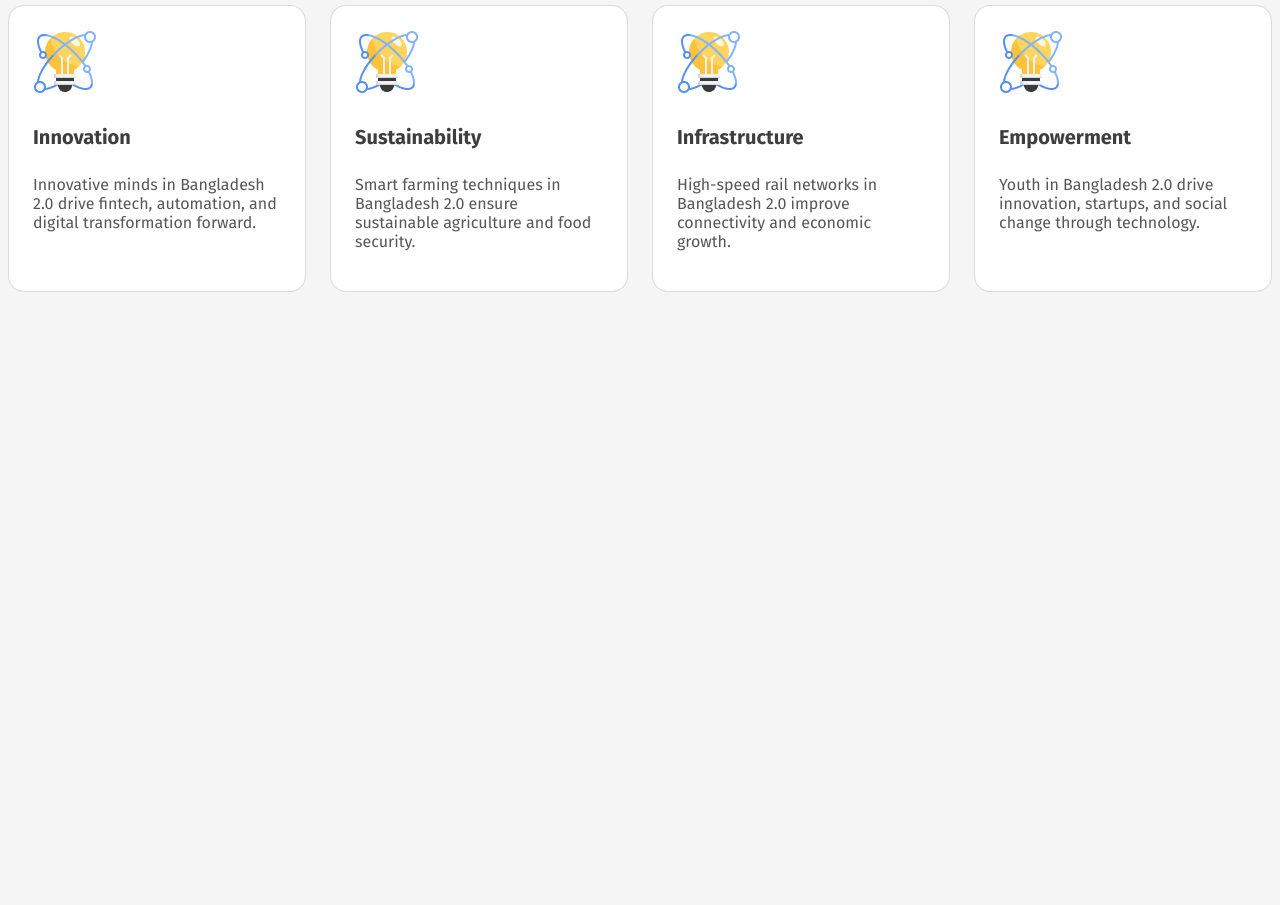
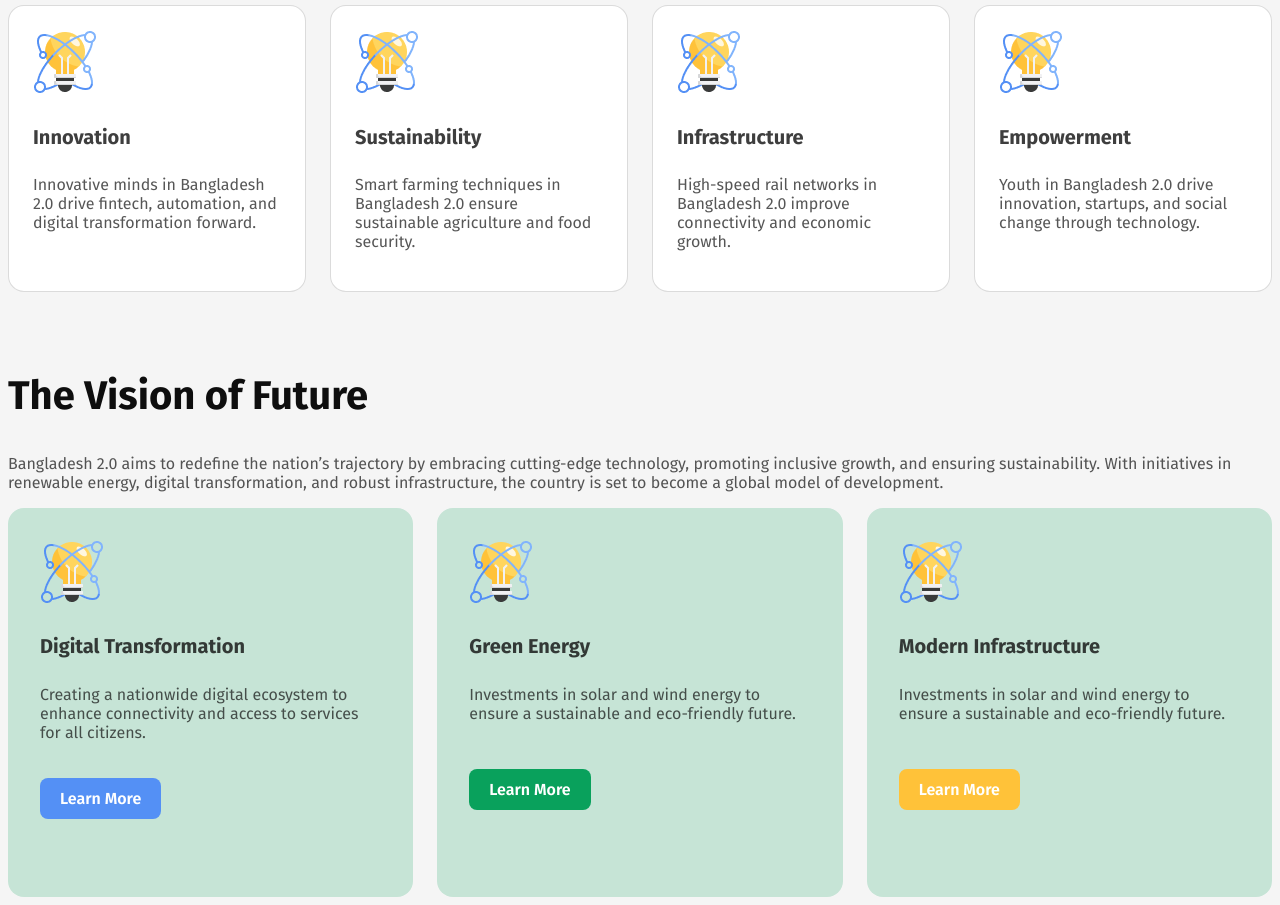
Before and after one commit to MuhitOop/assignment-01, a plain HTML site: page index.html in a window 1280 px wide. Shown: the part 815-1720 px from the top of the page. Before the commit the page ends 1115 px from the top, so only its background shows below. Drawn offline with Linux system fonts and the light colour scheme.

Commit message:
vision section complete

```diff
--- a/index.html
+++ b/index.html
@@ -38,35 +38,65 @@
         <div class="pillars-container">
           <div class="pillar">
             <img src="./assets/card-icon.png" alt="" class="pillar-img" />
-            <h4 class="pillar-title">Innovation</h4>
-            <p class="pillar-description">
+            <h4 class="box-title">Innovation</h4>
+            <p class="box-description">
               Innovative minds in Bangladesh 2.0 drive fintech, automation, and
               digital transformation forward.
             </p>
           </div>
           <div class="pillar">
             <img src="./assets/card-icon.png" alt="" class="pillar-img" />
-            <h4 class="pillar-title">Sustainability</h4>
-            <p class="pillar-description">
+            <h4 class="box-title">Sustainability</h4>
+            <p class="box-description">
               Smart farming techniques in Bangladesh 2.0 ensure sustainable agriculture and food security.
             </p>
           </div>
           <div class="pillar">
             <img src="./assets/card-icon.png" alt="" class="pillar-img" />
-            <h4 class="pillar-title">Infrastructure</h4>
-            <p class="pillar-description">
+            <h4 class="box-title">Infrastructure</h4>
+            <p class="box-description">
               High-speed rail networks in Bangladesh 2.0 improve connectivity and economic growth.
             </p>
           </div>
           <div class="pillar">
             <img src="./assets/card-icon.png" alt="" class="pillar-img" />
-            <h4 class="pillar-title">Empowerment</h4>
-            <p class="pillar-description">
+            <h4 class="box-title">Empowerment</h4>
+            <p class="box-description">
               Youth in Bangladesh 2.0 drive innovation, startups, and social change through technology.
             </p>
           </div>
         </div>
       </section>
+
+      <section class="visions">
+        <h1 class="section-title">The Vision of Future</h1>
+        <p class="section-description">
+          Bangladesh 2.0 aims to redefine the nation’s trajectory by embracing cutting-edge technology, promoting inclusive growth, and ensuring sustainability. With initiatives in renewable energy, digital transformation, and robust infrastructure, the country is set to become a global model of development.
+        </p>
+
+        <div class="visions-container">
+          <div class="vision-1 vision-box">
+            <img src="./assets/card-icon.png" alt="">
+            <h4 class="box-title">Digital Transformation</h4>
+            <p class="box-description">Creating a nationwide digital ecosystem to enhance connectivity and access to services for all citizens.</p>
+            <button class="vision-btn-1">Learn More</button>
+          </div>
+          <div class="vision-2 vision-box">
+            <img src="./assets/card-icon.png" alt="">
+            <h4 class="box-title">Green Energy</h4>
+            <p class="box-description">Investments in solar and wind energy to ensure a sustainable and eco-friendly future.</p>
+            <button class="vision-btn-2">Learn More</button>
+          </div>
+          <div class="vision-3 vision-box">
+            <img src="./assets/card-icon.png" alt="">
+            <h4 class="box-title">Modern Infrastructure</h4>
+            <p class="box-description">Investments in solar and wind energy to ensure a sustainable and eco-friendly future.</p>
+            <button class="vision-btn-3">Learn More</button>
+          </div>
+        </div>
+      </section>
+
+
     </main>
 
     <footer></footer>
--- a/style/style.css
+++ b/style/style.css
@@ -33,6 +33,27 @@ body {
   text-align: left;
 }
 
+.section-description {
+  color: #0e0e0eb3;
+  font-size: 16px;
+  font-weight: 400;
+  text-align: left;
+}
+
+.box-title {
+  color: #0e0e0ecc;
+  font-size: 20px;
+  font-weight: 700;
+  text-align: left;
+}
+
+.box-description {
+  color: #0e0e0eb3;
+  font-family: Fira Sans;
+  font-size: 16px;
+  font-weight: 400;
+  text-align: left;
+}
 /* shared style end */
 
 header,
@@ -124,19 +145,60 @@ nav {
   padding: 24px;
 }
 
-.pillar-title {
-  color: #0e0e0ecc;
-  font-size: 20px;
-  font-weight: 700;
-  text-align: left;
+/* pillars section end*/
+
+/* vision section start */
+.visions {
+  margin-top: 80px;
 }
 
-.pillar-description{
-  color: #0E0E0EB3;
-font-family: Fira Sans;
-font-size: 16px;
-font-weight: 400;
-text-align: left;
+.visions-container {
+  display: flex;
+  justify-content: space-between;
+  gap: 24px;
 }
 
-/* pillars section end*/
+.vision-box {
+  width: 410px;
+  height: 325px;
+  padding: 32px;
+  background-color: #c6e4d6;
+  border-radius: 16px;
+}
+
+.vision-btn-1 {
+  padding: 11px 20px;
+  margin-top: 20px;
+  border: none;
+  border-radius: 8px;
+  background-color: #5490f5;
+  color: #ffffff;
+  font-size: 16px;
+  font-weight: 600;
+  text-align: center;
+}
+
+.vision-btn-2{
+   padding: 11px 20px;
+  margin-top: 30px;
+  border: none;
+  border-radius: 8px;
+  background-color: #09A15C;
+  color: #ffffff;
+  font-size: 16px;
+  font-weight: 600;
+  text-align: center;
+}
+
+.vision-btn-3{
+   padding: 11px 20px;
+  margin-top: 30px;
+  border: none;
+  border-radius: 8px;
+  background-color: #FFC239;
+  color: #ffffff;
+  font-size: 16px;
+  font-weight: 600;
+  text-align: center;
+}
+/* vision section end */
```
